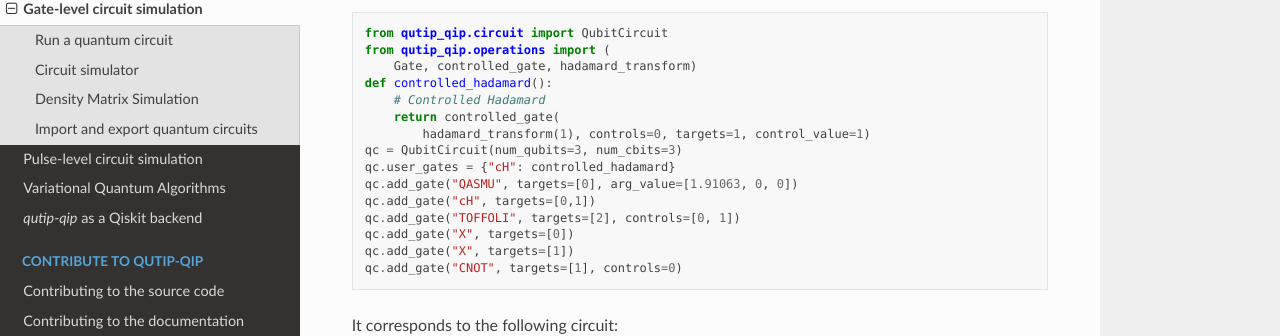
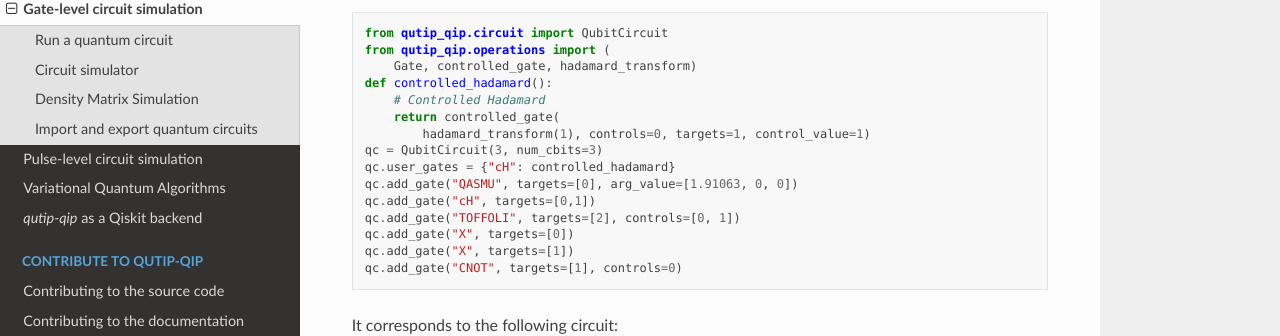
Before and after one commit to qutip/qutip-qip, a Sphinx documentation site: the page built from doc/source/qip-simulator.rst, in a window 1280 px wide and 900 px high. Shown: the part 276-612 px from the top of the window. Built offline with Sphinx 7.4.7 and the Read the Docs theme 3.1.0, drawn with Linux system fonts in a browser that asks for light colours; pages that are not in the unit, such as notebooks, are missing from menus.

Commit message:
Replace num_qubits argument with positional argument in QubitCircuit instantiation across documentation

```diff
--- a/doc/source/qip-basics.rst
+++ b/doc/source/qip-basics.rst
@@ -36,7 +36,7 @@ A circuit with the various gates and registers available is demonstrated below:
   from qutip_qip.operations import Gate
   from qutip import tensor, basis
 
-  qc = QubitCircuit(num_qubits=2, num_cbits=1)
+  qc = QubitCircuit(2, num_cbits=1)
   swap_gate = Gate(name="SWAP", targets=[0, 1])
 
   qc.add_gate(swap_gate)
--- a/doc/source/qip-qiskit.rst
+++ b/doc/source/qip-qiskit.rst
@@ -160,7 +160,7 @@ Let's use the :class:`.CircularSpinChain` processor this time with some noise.
         :options: +SKIP
 
         >>> from qutip_qip.device import CircularSpinChain
-        >>> processor = CircularSpinChain(num_qubits=2, t1=0.3)
+        >>> processor = CircularSpinChain(2, t1=0.3)
 
     If we ran this on a processor without noise we would expect all states to be approximately equiprobable, like we saw :ref:`above<pulse plot>`.
 
--- a/doc/source/qip-simulator.rst
+++ b/doc/source/qip-simulator.rst
@@ -20,7 +20,7 @@ examples of circuit evolution. We take a circuit from
         # Controlled Hadamard
         return controlled_gate(
             hadamard_transform(1), controls=0, targets=1, control_value=1)
-    qc = QubitCircuit(num_qubits=3, num_cbits=3)
+    qc = QubitCircuit(3, num_cbits=3)
     qc.user_gates = {"cH": controlled_hadamard}
     qc.add_gate("QASMU", targets=[0], arg_value=[1.91063, 0, 0])
     qc.add_gate("cH", targets=[0,1])
@@ -210,7 +210,7 @@ just by measurement on the first qubit:
 
 .. testcode::
 
-    qc = QubitCircuit(num_qubits=3, num_cbits=3)
+    qc = QubitCircuit(3, num_cbits=3)
     qc.user_gates = {"cH": controlled_hadamard}
     qc.add_gate("QASMU", targets=[0], arg_value=[1.91063, 0, 0])
     qc.add_gate("cH", targets=[0,1])
```
